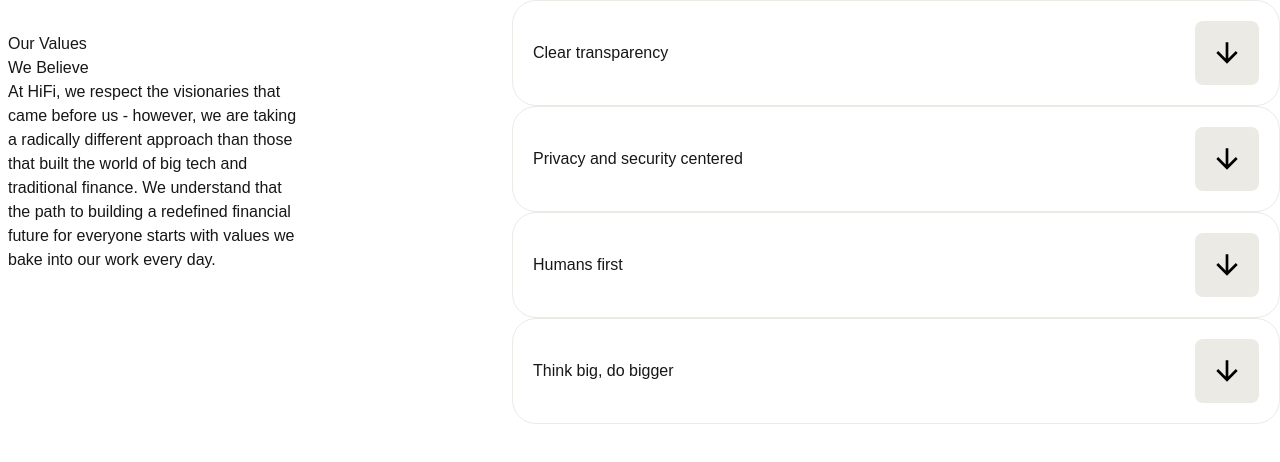
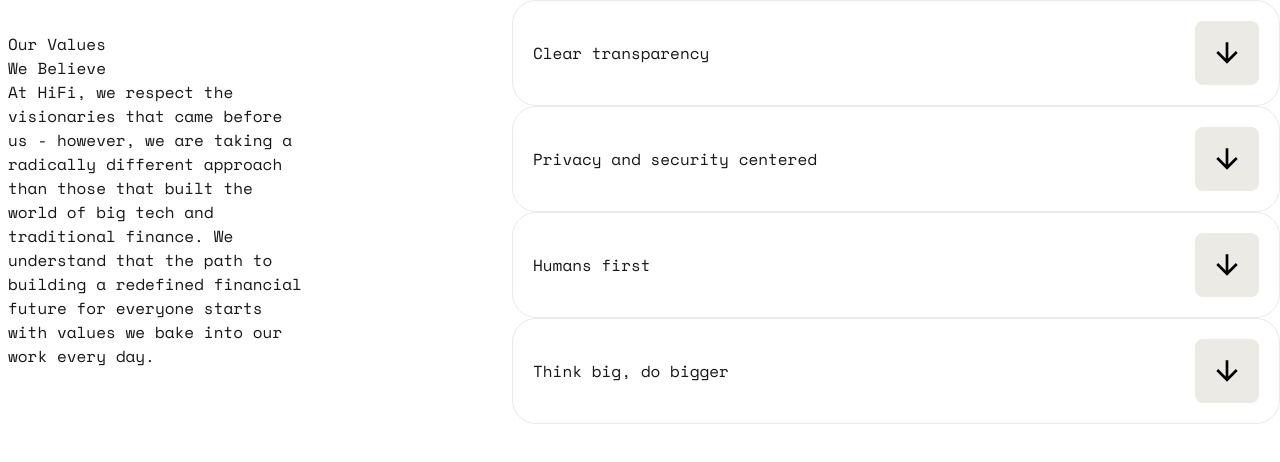
Before and after one commit to laon-studio/landing-portfolio, a Next.js app: page / in a window 1280 px wide. Shown: the top 462 px of the page. Built offline with nearby package versions, Linux system fonts and the light colour scheme.

Commit message:
feat: add Space Mono font
- Add Space Mono font with regular and italic styles
- Configure font in layout.tsx with preconnect optimization
- Set Space Mono as default font in globals.css

```diff
--- a/src/app/globals.css
+++ b/src/app/globals.css
@@ -21,5 +21,11 @@
 body {
   background: var(--background);
   color: var(--foreground);
-	font-family: Arial, Helvetica, sans-serif;
+  font-family: 'Space Mono', monospace;
 }
+
+@layer base {
+  html {
+    font-family: 'Space Mono', monospace;
+  }
+}
--- a/src/app/layout.tsx
+++ b/src/app/layout.tsx
@@ -1,16 +1,5 @@
 import type { Metadata } from 'next';
-import { Geist, Geist_Mono } from 'next/font/google';
 import './globals.css';
-
-const geistSans = Geist({
-	variable: '--font-geist-sans',
-	subsets: ['latin'],
-});
-
-const geistMono = Geist_Mono({
-	variable: '--font-geist-mono',
-	subsets: ['latin'],
-});
 
 export const metadata: Metadata = {
   title: 'Create Next App',
@@ -24,10 +13,15 @@ export default function RootLayout({
 }>) {
   return (
     <html lang='en'>
-			<body
-				className={`${geistSans.variable} ${geistMono.variable} antialiased`}>
-				{children}
-			</body>
+      <head>
+        <link rel='preconnect' href='https://fonts.googleapis.com' />
+        <link rel='preconnect' href='https://fonts.gstatic.com' />
+        <link
+          href='https://fonts.googleapis.com/css2?family=Space+Mono:ital,wght@0,400;0,700;1,400;1,700&display=swap'
+          rel='stylesheet'
+        />
+      </head>
+      <body className='antialiased'>{children}</body>
     </html>
   );
 }
--- a/tailwind.config.ts
+++ b/tailwind.config.ts
@@ -2,9 +2,9 @@ import type { Config } from 'tailwindcss';
 
 const config: Config = {
   content: [
-		'./src/pages/**/*.{js,ts,jsx,tsx}',
-		'./src/components/**/*.{js,ts,jsx,tsx}',
-		'./src/app/**/*.{js,ts,jsx,tsx}',
+    './src/pages/**/*.{js,ts,jsx,tsx,mdx}',
+    './src/components/**/*.{js,ts,jsx,tsx,mdx}',
+    './src/app/**/*.{js,ts,jsx,tsx,mdx}',
   ],
   theme: {
     extend: {
@@ -12,7 +12,14 @@ const config: Config = {
         primary: '#f2ff66',
         secondary: '#33171e',
       },
+      fontFamily: {
+        geist: ['var(--font-geist-sans)'],
+        'geist-mono': ['var(--font-geist-mono)'],
+        pretendard: ['var(--font-pretendard)'],
+        sans: ['Space Mono', 'monospace'],
       },
     },
+  },
+  plugins: [],
 };
 export default config;
```
Lines whose indentation alone changed are shown as unchanged.
